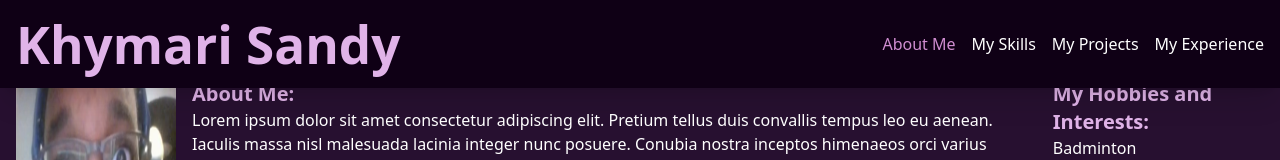
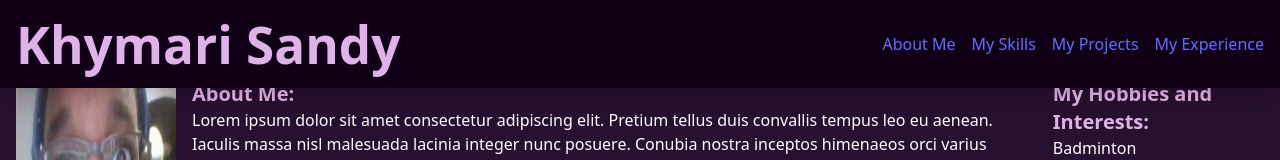
Before and after one commit to TheBytro/khymari-portfolio, a React (Vite) app in the folder portfolio/: page / in a window 1280 px wide. Shown: the top 160 px of the page. Built offline with nearby package versions, Linux system fonts and the light colour scheme.

Commit message:
Add skip links

```diff
--- a/portfolio/src/components/Description.jsx
+++ b/portfolio/src/components/Description.jsx
@@ -2,7 +2,7 @@ import photo from '../assets/photo.jpg';
 export function aboutme() {
 
   return (
-    <section className="flex flex-col lg:flex-row">
+    <section className="flex flex-col lg:flex-row scroll-mt-28" id="about">
       <div className="flex mb-4 md:mb-0">
         <img src={photo} alt="Selfie Timeeee" className="aspect-[9/16] max-h-[50svh] flex-2 mr-4 w-40"/>
         <div className="flex-1 text-white md:hidden">
--- a/portfolio/src/components/Navigation.jsx
+++ b/portfolio/src/components/Navigation.jsx
@@ -4,19 +4,19 @@ export default function Nav() {
   const [selected, setSelected] = useState("nav_about");
 
   const handleClick = (e) => {
-    if (selected === e.target.id) return;
-    if (e.target.tagName !== "LI") return;
-    setSelected(e.target.id);
+    if (selected === e.target.parentElement.id) return;
+    if (e.target.parentElement.tagName !== "LI") return;
+    setSelected(e.target.parentElement.id);
   }
 
   return (
     <header className="w-full bg-[#0f0015] text-white py-4 fixed flex top-0 left-0 z-50 shadow-xl">
       <h1 className="flex-4 px-4 text-2xl font-semibold text-[#e0b3e8]">Khymari Sandy</h1>
       <ul className="flex flex-wrap flex-row gap-4 justify-end px-4 items-center" onClick={handleClick}>
-        <li id="nav_about" className={selected === "nav_about" && "text-[#d08dd1]"}>About Me</li>
-        <li id="nav_skills" className={selected === "nav_skills" && "text-[#d08dd1]"}>My Skills</li>
-        <li id="nav_projects" className={selected === "nav_projects" && "text-[#d08dd1]"}>My Projects</li>
-        <li id="nav_experience" className={selected === "nav_experience" && "text-[#d08dd1]"}>My Experience</li>
+        <li id="nav_about" className={selected === "nav_about" && "text-[#d08dd1]"}><a href="#about">About Me</a></li>
+        <li id="nav_skills" className={selected === "nav_skills" && "text-[#d08dd1]"}><a href="#skills">My Skills</a></li>
+        <li id="nav_projects" className={selected === "nav_projects" && "text-[#d08dd1]"}><a href="#projects">My Projects</a></li>
+        <li id="nav_experience" className={selected === "nav_experience" && "text-[#d08dd1]"}><a href="#experience">My Experience</a></li>
       </ul>
     </header>
   );
```
